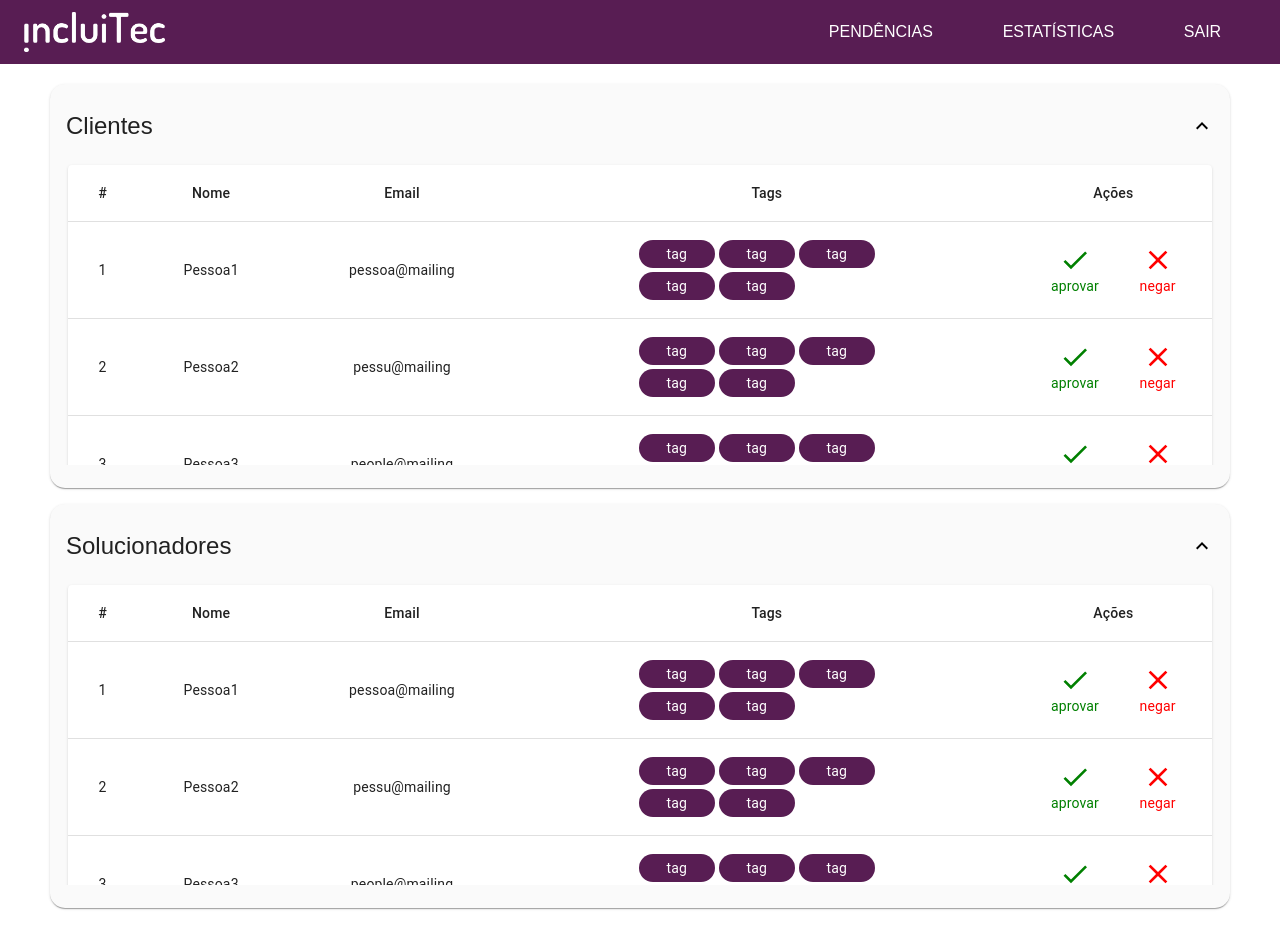
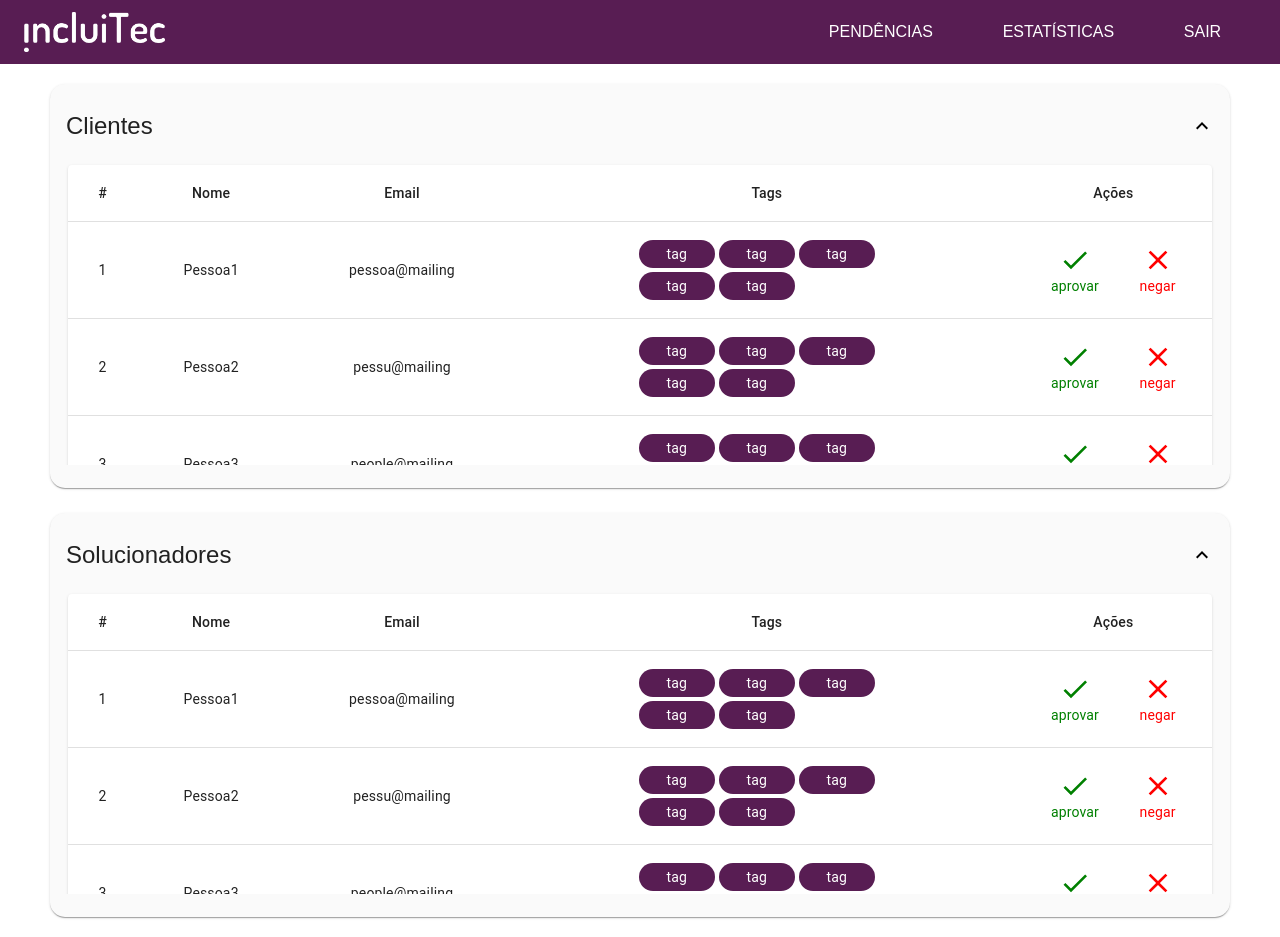
Before and after one commit to IncluiTech/incluitech-frontend, a React (Create React App) app: page / in a window 1280 px wide. Built offline with nearby package versions, Linux system fonts and the light colour scheme.

Commit message:
Adicionar margin entre paineis.

```diff
--- a/src/components/screen/main/MainScreen.jsx
+++ b/src/components/screen/main/MainScreen.jsx
@@ -1,15 +1,17 @@
-import React, { Fragment } from 'react'
+import React from 'react'
 import { ITPanel } from '../../generics'
 import { ClienteFragment } from './fragments/ClienteFragment'
 import { SolucionadorFragment } from './fragments/SolucionadorFragment'
+import './MainScreen.scss'
+
 
 export function MainScreen() {
   return (
-    <div className="Screen">
+    <div className="MainScreen">
       <ITPanel title="Clientes">
         <ClienteFragment />
       </ITPanel>
-      <ITPanel title="Solucionadores">
+      <ITPanel className="MainScreen__panel" title="Solucionadores">
         <SolucionadorFragment />
       </ITPanel>
     </div>
--- /dev/null
+++ b/src/components/screen/main/MainScreen.scss
@@ -0,0 +1,8 @@
+@import '../../../App.scss';
+.MainScreen {
+  @extend .Screen;
+
+  &__panel {
+    margin-top: 25px !important;
+  }
+}
```
